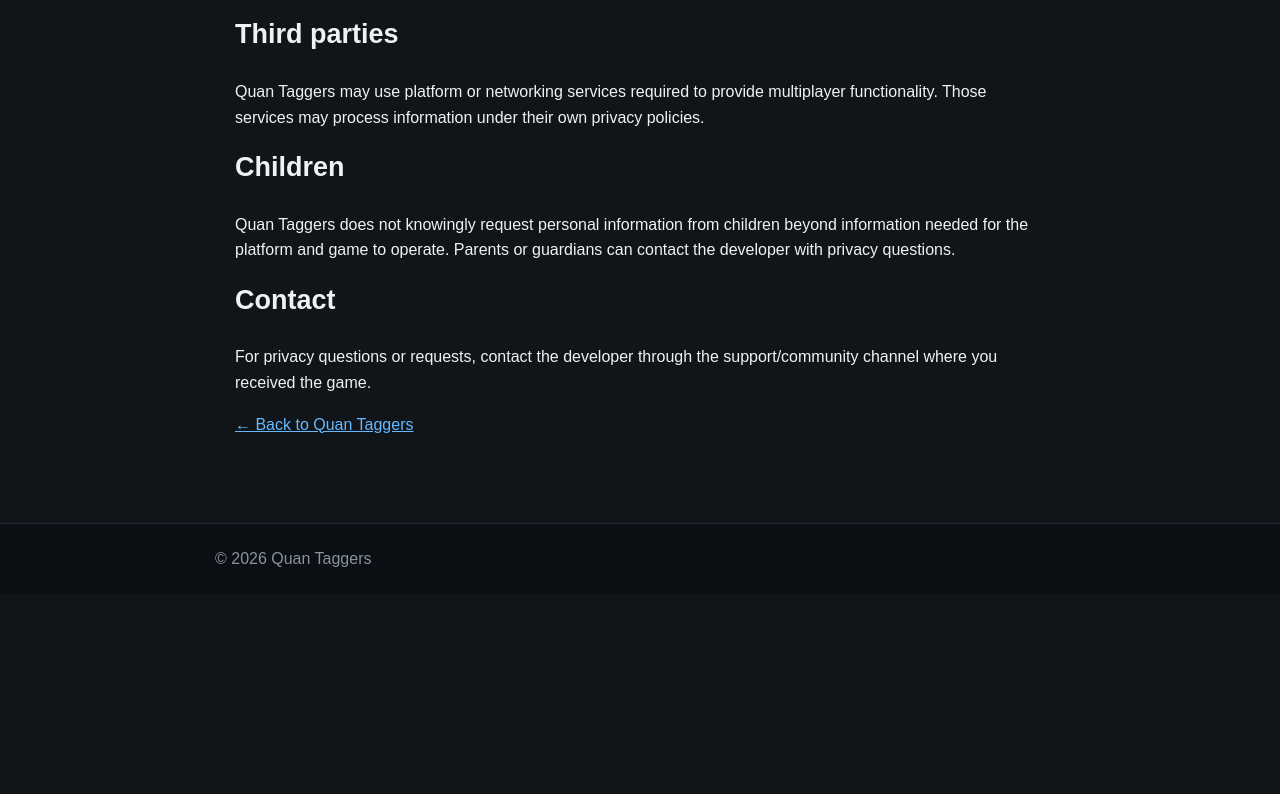
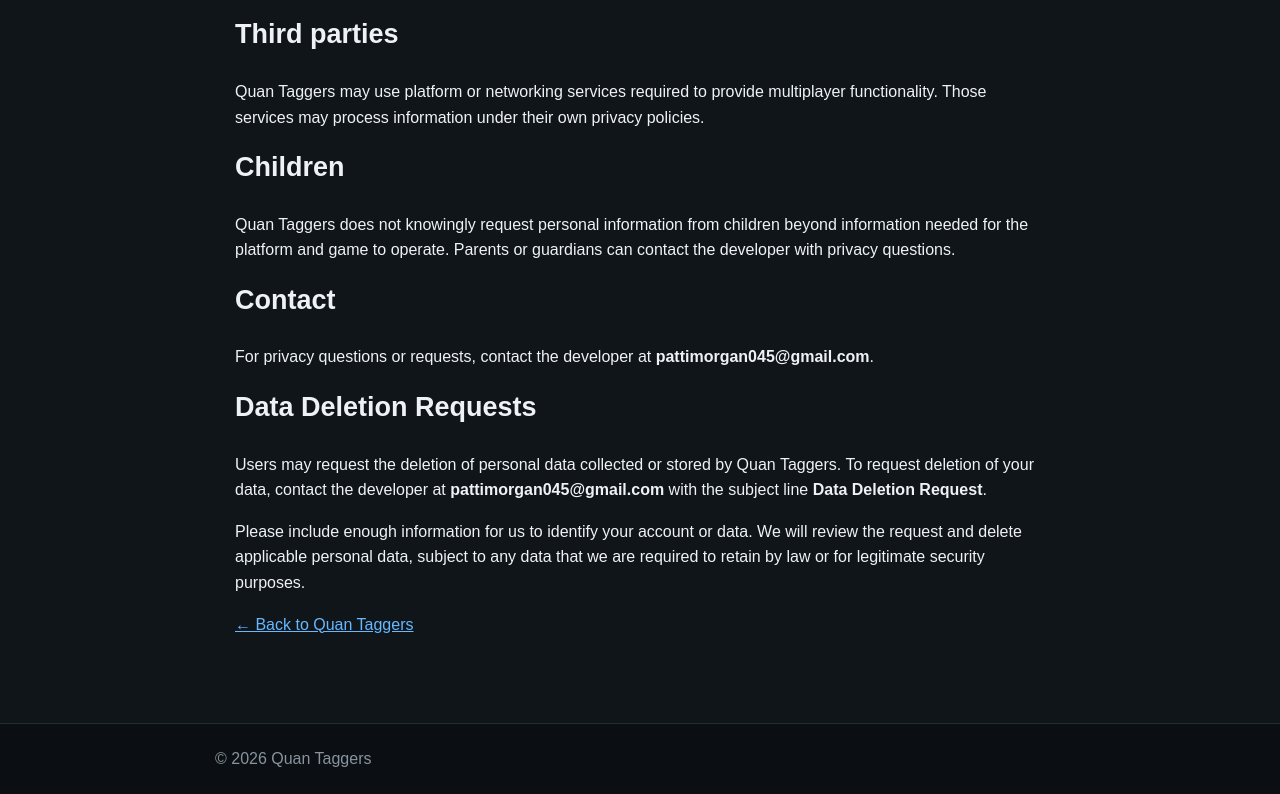
Before and after one commit to pattimorgan045-commits/quan-taggers, a plain HTML site: page privacy.html in a window 1280 px wide. Shown: the part 704-1498 px from the top of the page. Before the commit the page ends 1298 px from the top, so only its background shows below. Drawn offline with Linux system fonts and the light colour scheme.

Commit message:
Update privacy.html

```diff
--- a/privacy.html
+++ b/privacy.html
@@ -56,8 +56,23 @@
 
     <h2>Contact</h2>
     <p>
-      For privacy questions or requests, contact the developer through the
-      support/community channel where you received the game.
+      For privacy questions or requests, contact the developer at
+      <strong>pattimorgan045@gmail.com</strong>.
+    </p>
+
+    <h2>Data Deletion Requests</h2>
+    <p>
+      Users may request the deletion of personal data collected or stored by
+      Quan Taggers. To request deletion of your data, contact the developer at
+      <strong>pattimorgan045@gmail.com</strong> with the subject line
+      <strong>Data Deletion Request</strong>.
+    </p>
+
+    <p>
+      Please include enough information for us to identify your account or data.
+      We will review the request and delete applicable personal data, subject to
+      any data that we are required to retain by law or for legitimate security
+      purposes.
     </p>
 
     <p><a href="index.html">← Back to Quan Taggers</a></p>
```
